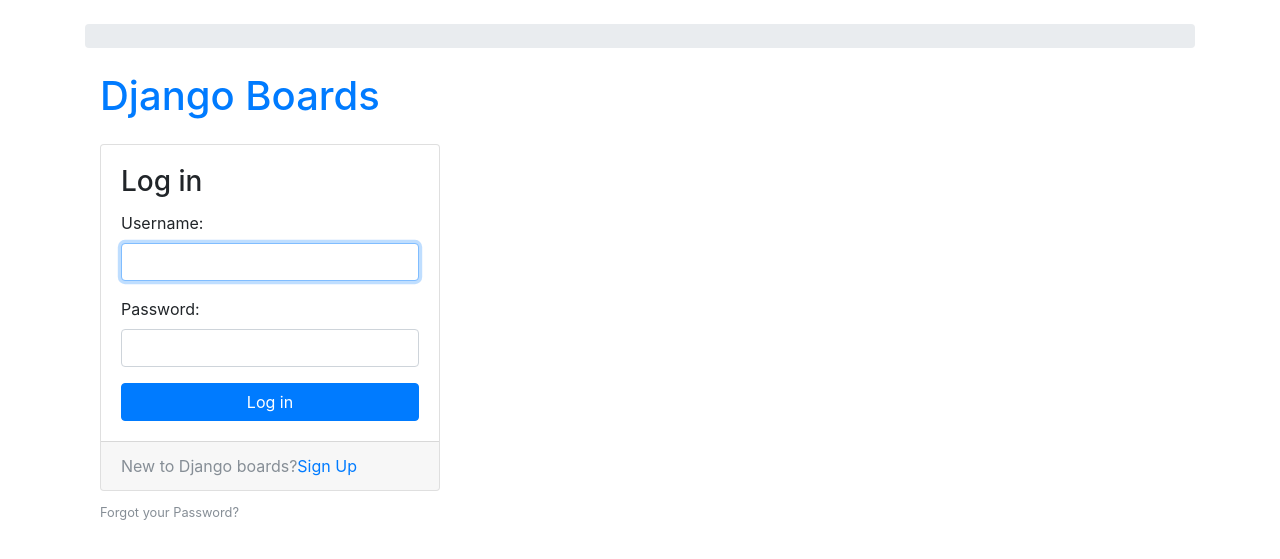
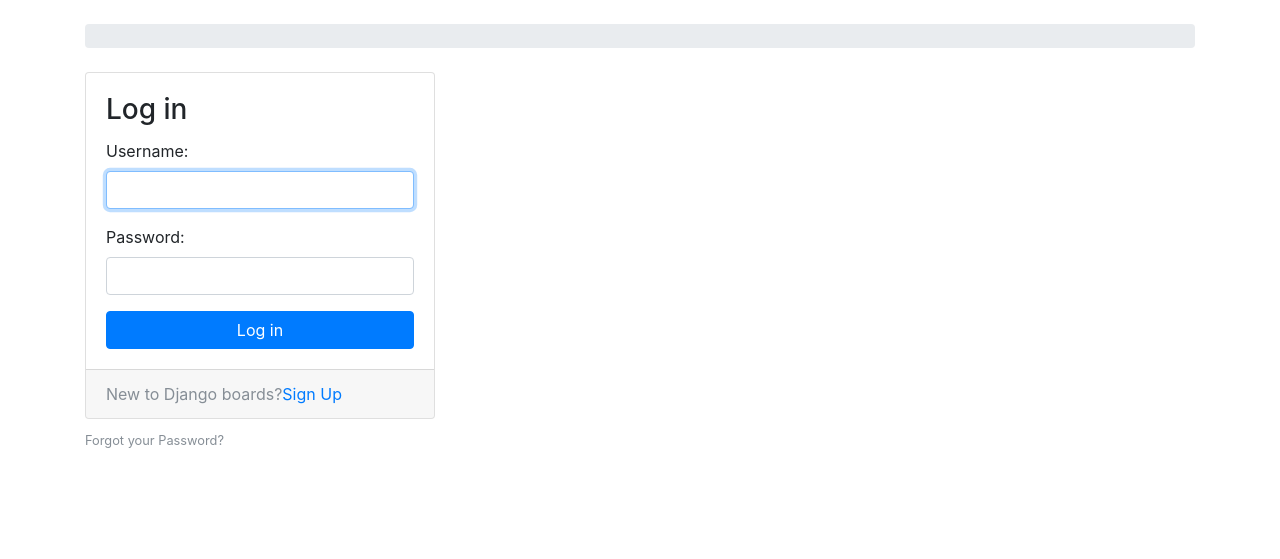
Before and after one commit to felexkemboi/Blog, a Django app: page /login/ in a window 1280 px wide. Shown: the part 56-615 px from the top of the page. Run offline with Django 3.2, Linux system fonts and the light colour scheme; some libraries are stand-ins or nearby versions; some web fonts are replaced.

Commit message:
make use of the base_accounts template to implement the login of the various login template

```diff
--- a/myproject/templates/base_accounts.html
+++ b/myproject/templates/base_accounts.html
@@ -1,7 +1,9 @@
-{% extends 'base.hmtl'%}
+{% extends 'base.html'%}
+
 {% load static %}
+
 {% block stylesheet %}
-<link rel="stylesheet"  href="{% 'css/accounts.html' %}">
+<link rel="stylesheet"  href="{% static 'css/accounts.html' %}">
 {% endblock %}
 {% block body %}
 <div class="container">
@@ -9,6 +11,8 @@
 		<a href="{% url 'home' %}">Django Boards</a>
 	</h1>
 {% block content %}
+<!-- Body goes here-->
+
 {% endblock %}
 </div>
 {% endblock %}
--- a/myproject/templates/login.html
+++ b/myproject/templates/login.html
@@ -1,17 +1,9 @@
-{% extends 'base.html' %}
+{% extends 'base_accounts.html' %}
 
-{% load static %}
 
-{% block stylesheet %}
-<link rel="stylesheet"  href="{% static 'css/accounts.css' %}">
-{% endblock %}
-
+{% block title %}Login to Django Boards {% endblock %}
 {% block content %}
-<div class="container">
-	<h1 class="text-centre logo my-4">
-		<a href="{% url 'home' %}">Django Boards</a>
-	</h1>
-	<div class="row justif-content-centre">
+	<div class="row justify-content-centre">
 		<div class="col-lg-4 col-md-6 col-sm-8">
 			<div class="card">
 			   <div class="card-body">
@@ -33,5 +25,4 @@
 			</div>
 		</div>
 	</div>
-</div>
 {% endblock %}
```
